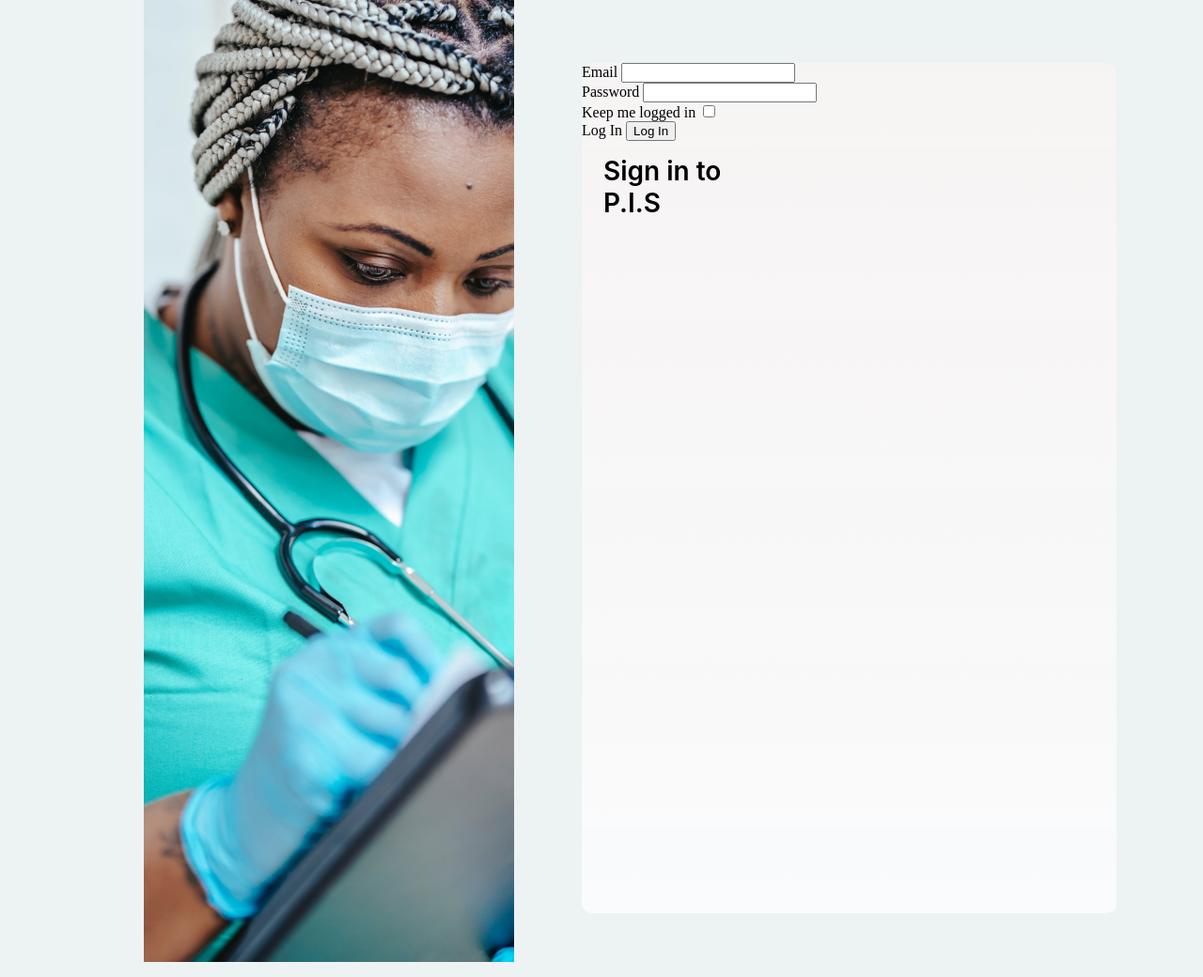
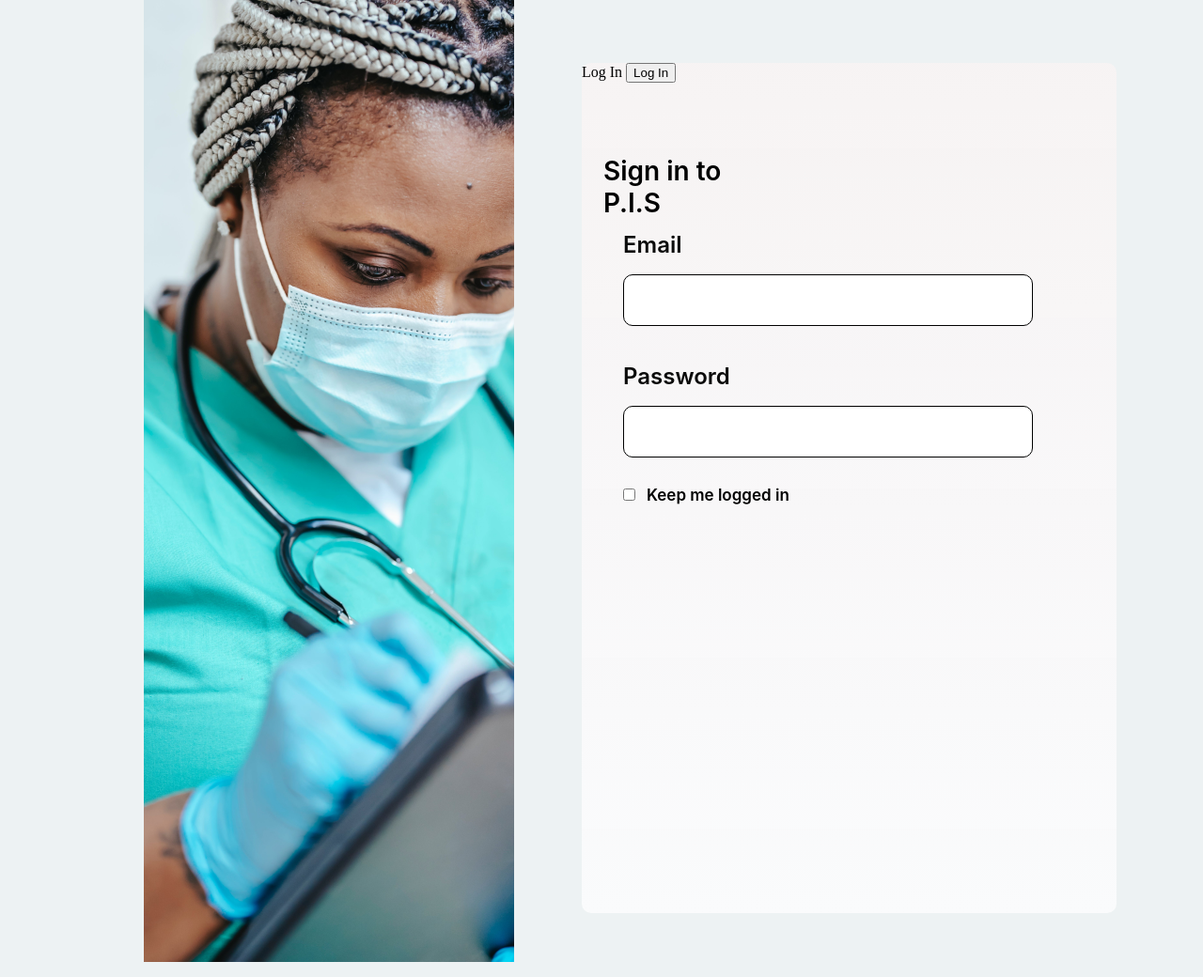
Before and after one commit to wand3/Patient-Information-System, a Flask app: page /auth/signin in a window 1280 px wide; the page is wider, and only the part inside the window is pictured. Shown: that part at 94% size. Run offline with Flask 3, Linux system fonts and the light colour scheme; parts of the project's set-up code (start-up, migrations or seed data) failed here and were passed over.

Commit message:
sign in page form input style

```diff
--- a/webapp/static/styles/auth-styles.css
+++ b/webapp/static/styles/auth-styles.css
@@ -75,45 +75,19 @@ section .row .right-forms .form-area form form-label{
 
 /* form-label-password */
 
+/* form group for email and password */
 
+/* form group for email */
+section .row .right-forms .form-area form .form-group-email{
     position: absolute;
-width: 143px;
-height: 37px;
-left: 0px;
-top: 311px;
+    width: 458px;
+    height: 110px;
+    left: 22px;
+    top: 170px;
+}
 
-
-
-/* Password */
-
-position: absolute;
-width: 121px;
-height: 28px;
-left: 22px;
-top: 9px;
-
-font-family: 'Inter';
-font-style: normal;
-font-weight: 600;
-font-size: 24px;
-line-height: 29px;
-
-color: #0B0B0B;
-
-
-
-/* form-label-email */
-
-position: absolute;
-width: 99px;
-height: 45px;
-left: 0px;
-top: 170px;
-
-
-
-/* Email */
-
+/* email and password label  */
+section .row .right-forms .form-area form #form-label{
     position: absolute;
     width: 69px;
     height: 26px;
@@ -127,50 +101,63 @@ font-size: 24px;
     line-height: 29px;
 
     color: #0B0B0B;
+}
 
-/* email-input */
-
+/* email input  */
+section .row .right-forms .form-area form .form-group-email .form-email-input{
     box-sizing: border-box;
-
     position: absolute;
     width: 436px;
     height: 55px;
     left: 22px;
-top: 225px;
+    top: 55px;
 
     border: 1px solid #000000;
     border-radius: 10px;
+    font-size: 25px;
+    padding: 0 20px
 
 
-/* si:Check_square */
+}
 
+/* form group for password */
+section .row .right-forms .form-area form .form-group-password{
     position: absolute;
-width: 24px;
-height: 24px;
+    width: 458px;
+    height: 110px;
     left: 22px;
-top: 441px;
+    top: 310px;
+}
+
+/* password input  */
+section .row .right-forms .form-area form .form-group-password .form-password-input{
+    box-sizing: border-box;
+    position: absolute;
+    width: 436px;
+    height: 55px;
+    left: 22px;
+    top: 55px;
+
+    border: 1px solid #000000;
+    border-radius: 10px;
+    padding: 0 20px;
+    font-size: 60px;
 
 
+}
 
-/* v */
-
+/* form group remember  */
+section .row .right-forms .form-area form .form-group-remember{
     position: absolute;
-left: 12.5%;
-right: 12.5%;
-top: 12.5%;
-bottom: 12.5%;
-
-/* $icon-primary */
-border: 1.5px solid #000000;
-
+    left: 40px;
+    top: 450px;
+}
 
 /* Remember me */
-
-position: absolute;
+section .row .right-forms .form-area form .form-group-remember .form-label-remember{
     width: 119px;
     height: 21px;
-left: 59px;
-top: 444px;
+    margin-left: 5px;
 
     font-family: 'Inter';
     font-style: normal;
@@ -180,67 +167,4 @@ line-height: 21px;
     /* identical to box height */
 
     color: #000000;
-
-
-
-/* signin-button */
-
-position: absolute;
-width: 433px;
-height: 57px;
-left: 25px;
-top: 496px;
-
-background: #0D0303;
-border-radius: 20px;
-
-
-/* Sign In */
-
-position: absolute;
-width: 122px;
-height: 30px;
-left: 156px;
-top: 14px;
-
-font-family: 'Inter';
-font-style: normal;
-font-weight: 800;
-font-size: 25px;
-line-height: 30px;
-
-color: #FFFFFF;
-
-
-
-/* Don’t have an account? Sign Up */
-
-position: absolute;
-width: 378px;
-height: 21px;
-left: 34px;
-top: 596px;
-
-font-family: 'Inter';
-font-style: normal;
-font-weight: 600;
-font-size: 17px;
-line-height: 21px;
-/* identical to box height */
-
-color: #000000;
-
-
-
-/* password-input */
-
-box-sizing: border-box;
-
-position: absolute;
-width: 436px;
-height: 55px;
-left: 23px;
-top: 364px;
-
-border: 1px solid #1E1E1E;
-border-radius: 10px;
+}
--- a/webapp/templates/auth/signin.html
+++ b/webapp/templates/auth/signin.html
@@ -23,19 +23,19 @@
 
                 <form method="post" action="{{ url_for('auth_views.signin')}}", enctype="multipart/form-data">
                     {{ form.hidden_tag() }}
-                    <div class="form-group">
-                        {{ form.email.label(class="form-label") }}
-                        {{ form.email(class="form-input", type="email") }}
+                    <div class="form-group-email">
+                        {{ form.email.label(id="form-label") }}
+                        {{ form.email(class="form-email-input", type="email") }}
                     </div>
 
-                    <div class="form-group">
-                        {{ form.password.label(class="form-label") }}
-                        {{ form.password(class="form-input", type="password") }}
+                    <div class="form-group-password">
+                        {{ form.password.label(id="form-label") }}
+                        {{ form.password(class="form-password-input", type="password") }}
                     </div>
 
-                    <div class="form-group">
-                        {{ form.remember_me.label(class="form-label") }}
+                    <div class="form-group-remember">
                         {{ form.remember_me(class="form-input") }}
+                        {{ form.remember_me.label(class="form-label-remember") }}
                     </div>
 
 
```
Also changed, not shown: 1 other file. Lines whose indentation alone changed are shown as unchanged.
